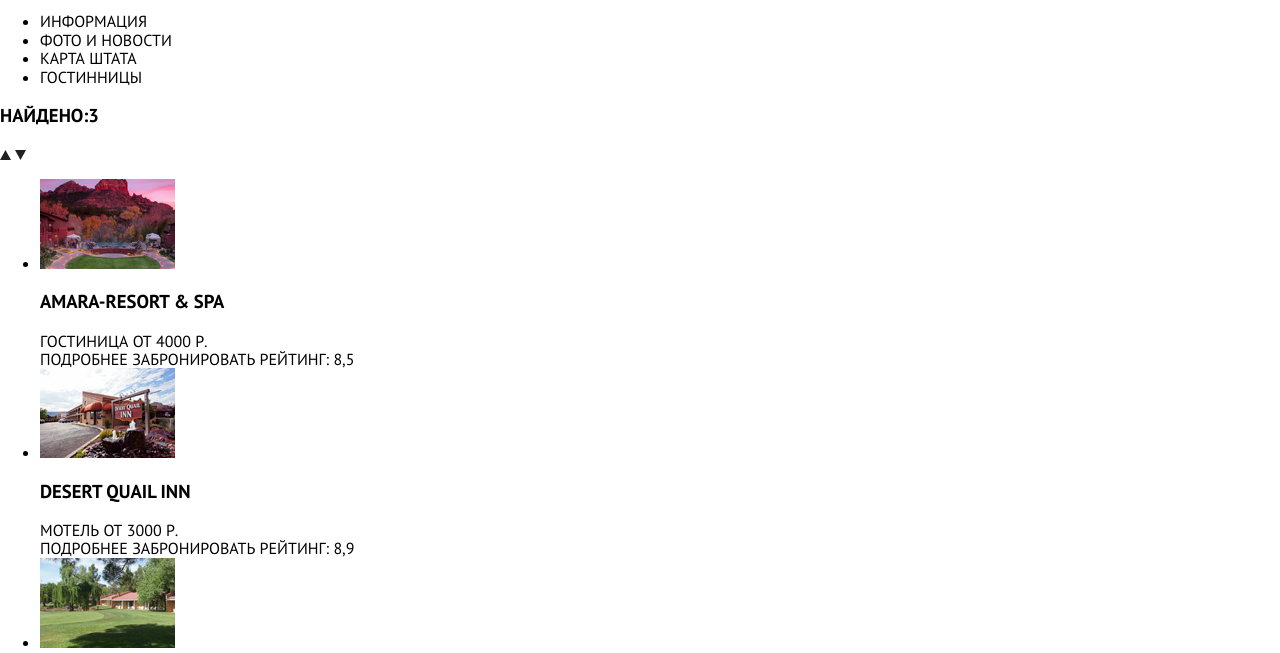
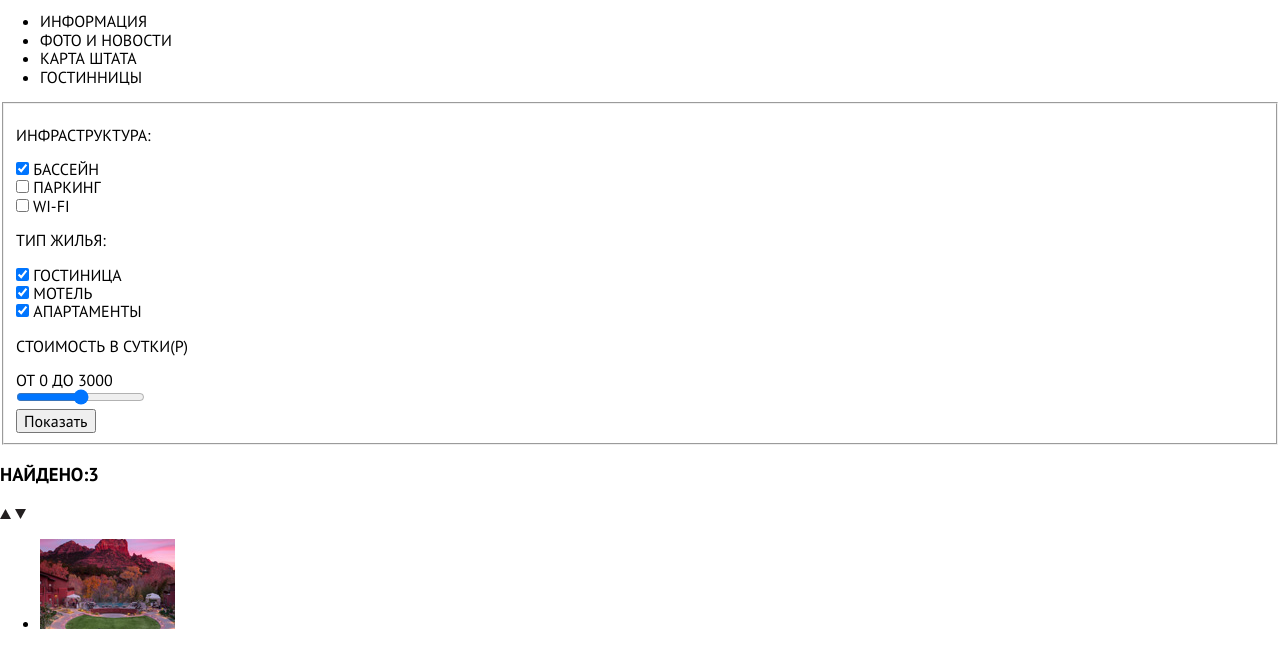
Before and after one commit to Anka17ru/1263643-sedona-27, a plain HTML site: page inner.html in a window 1280 px wide. Shown: the part 78-731 px from the top of the page. Drawn offline with nearby package versions, Linux system fonts and the light colour scheme.

Commit message:
формы каталог

```diff
--- a/inner.html
+++ b/inner.html
@@ -24,8 +24,47 @@
     </nav>
   </header>
   <main>
-    <section></section>
-    <div>
+    <section>
+      <form action="#" method="post">
+          <fieldset>
+        <p> Инфраструктура: </p>
+        <div>
+        <input type="checkbox" name="pool" id="pool" checked>
+        <label for="pool">Бассейн</label>
+      </div>
+        <div>
+        <input type="checkbox" name="parking" id="parking">
+        <label for="parking">Паркинг</label>
+      </div>
+        <div>
+        <input type="checkbox" name="wifi" id="wifi">
+        <label for="wifi">Wi-Fi</label>
+      </div>
+      <p> Тип жилья: </p>
+      <div>
+      <input type="checkbox" name="hotel" id="hotel" checked>
+      <label for="hotel">Гостиница</label>
+    </div>
+      <div>
+      <input type="checkbox" name="motel" id="motel" checked>
+      <label for="motel">Мотель</label>
+    </div>
+      <div>
+      <input type="checkbox" name="apart" id="apart" checked>
+      <label for="apart">Апартаменты</label>
+    </div>
+    <p>Стоимость в сутки(Р)</p>
+    <span> от 0</span>
+      <span>до 3000 </span>
+      <div>
+      <input type="range" name="cost" min="0" max="3000" step="100">
+    </div>
+        <div>
+      <input type="submit" value="Показать">
+    </div>
+</fieldset>
+  </form>
+    </section>
       <h3>Найдено:3</h3>
       <span><img src="img/icon-up-dir.svg" alt="icon-up-dir" width="11" height="10"></span>
       <span><img src="img/icon-down-dir.svg" alt="icon-down-dir" width="11" height="10"></span>
```
